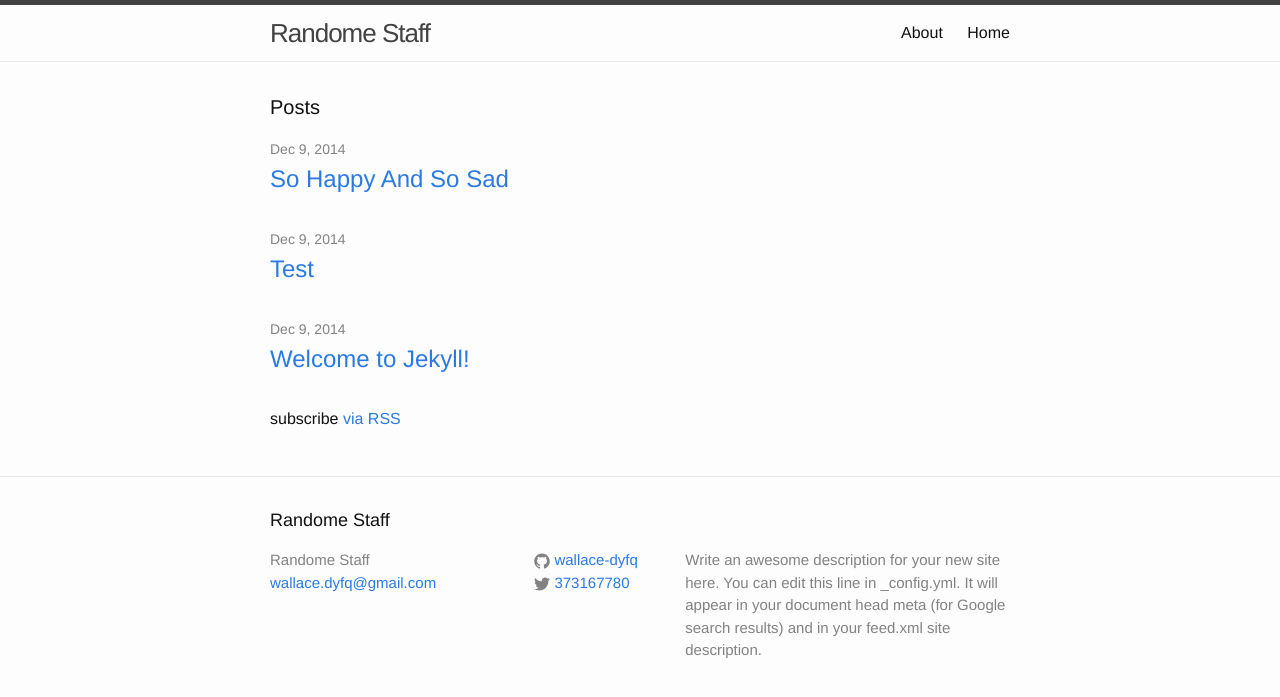
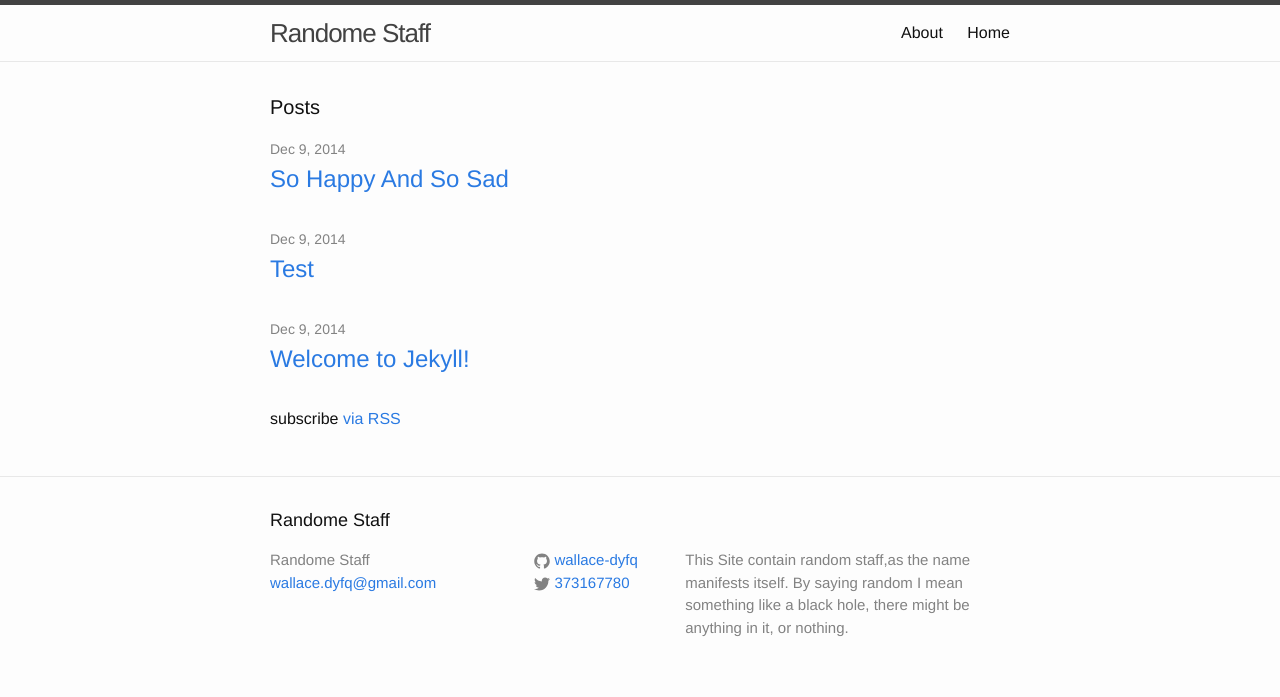
Before and after one commit to Wallace-dyfq/random, a Jekyll site: the page built from index.html, in a window 1280 px wide. Shown: the top 697 px of the page. Built offline with Jekyll 4.4.1, drawn with Linux system fonts in a browser that asks for light colours.

Commit message:
config change

```diff
--- a/_config.yml
+++ b/_config.yml
@@ -2,9 +2,7 @@
 title: Randome Staff
 email: wallace.dyfq@gmail.com
 description: > # this means to ignore newlines until "baseurl:"
-  Write an awesome description for your new site here. You can edit this
-  line in _config.yml. It will appear in your document head meta (for
-  Google search results) and in your feed.xml site description.
+  This Site contain random staff,as the name manifests itself. By saying random I mean something like a black hole, there might be anything in it, or nothing.
 baseurl: /random/ # the subpath of your site, e.g. /blog/
 url:  http://wallace-dyfq.github.io # the base hostname & protocol for your site
 twitter_username: 373167780
```
